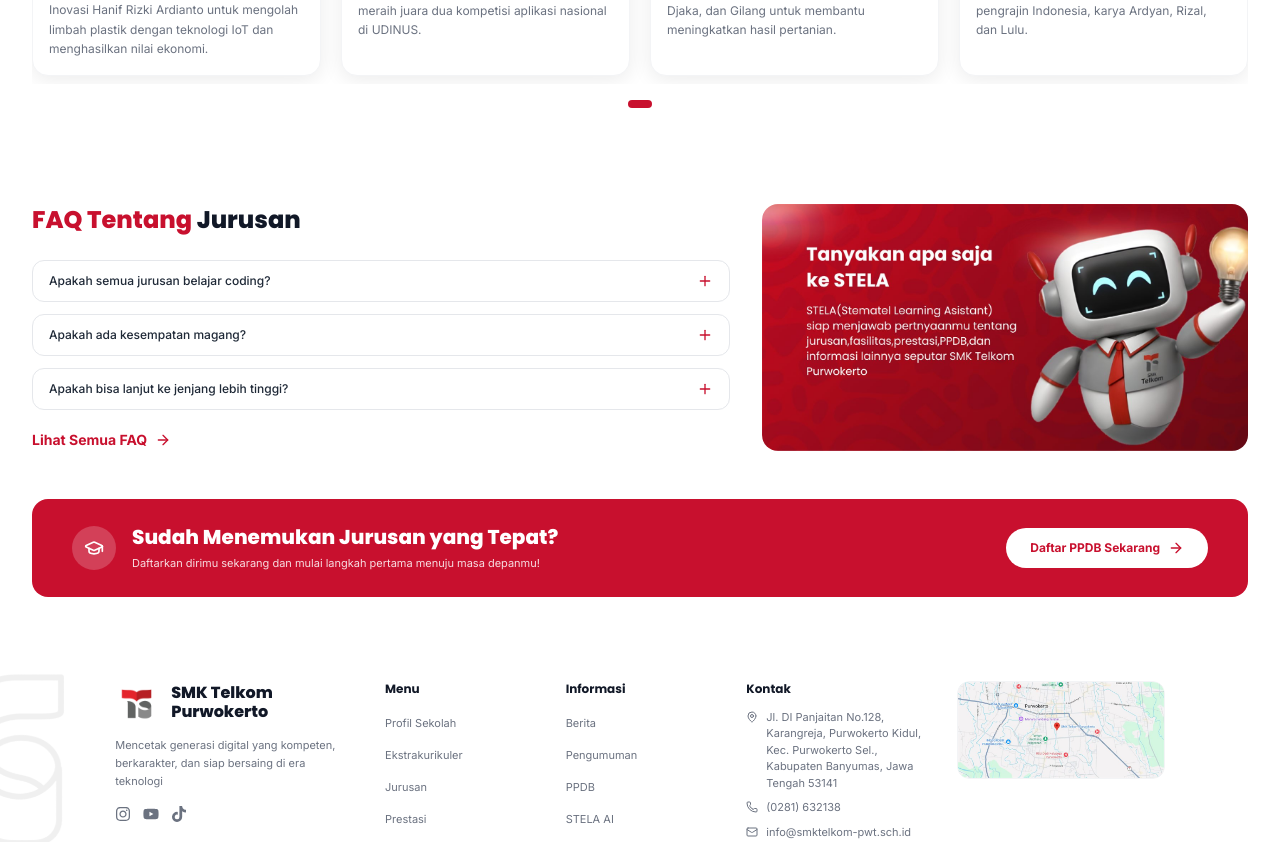
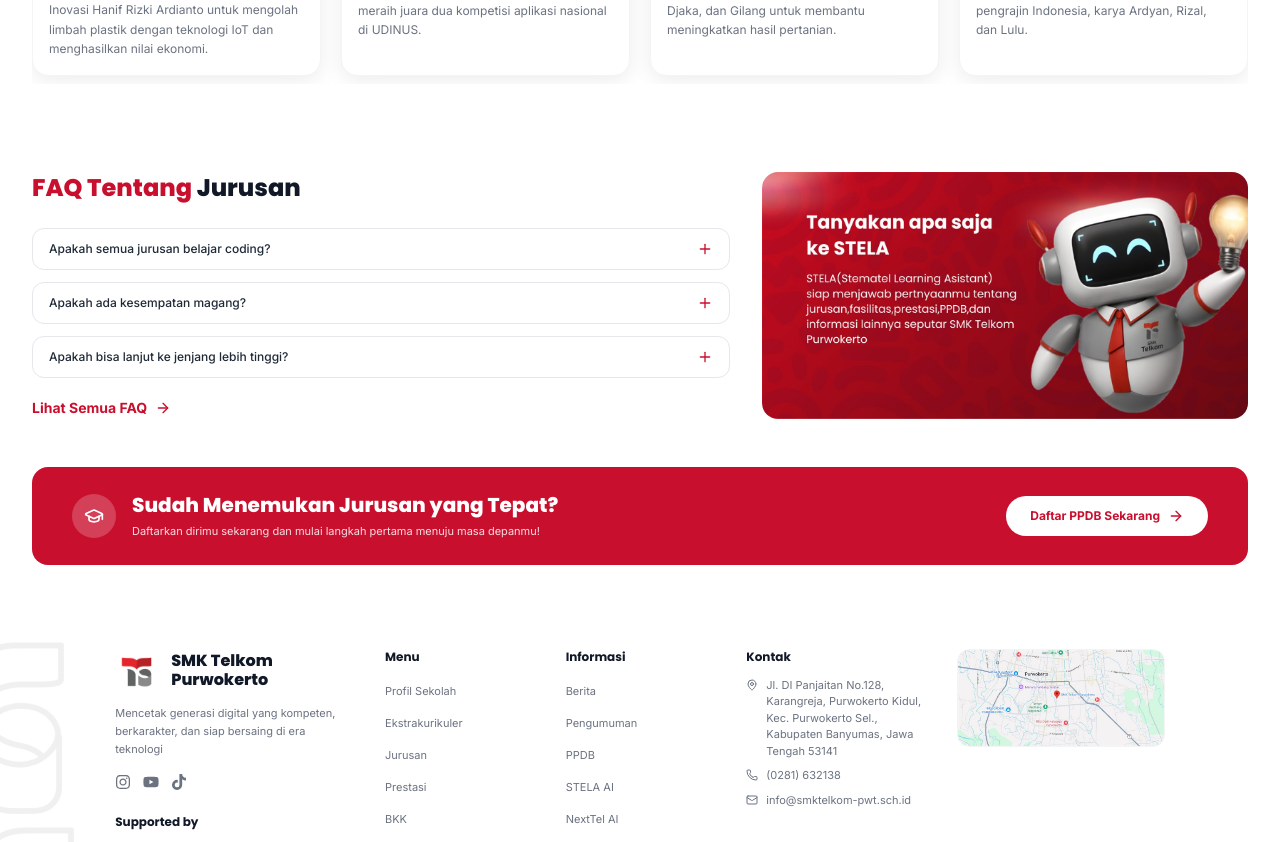
Before and after one commit to KiandrAHD/smk-telkom-purwokerto, a React (Vite) app in the folder frontend/: page /jurusan in a window 1280 px wide. Shown: the part 2341-3183 px from the top of the page. Built offline with nearby package versions, Linux system fonts and the light colour scheme.

Commit message:
fix: rapikan profil sekolah dan animasi navigasi guru

```diff
--- a/frontend/scripts/uji-tautan-konten-publik.mjs
+++ b/frontend/scripts/uji-tautan-konten-publik.mjs
@@ -93,6 +93,14 @@ try {
     assert.ok(item.description && item.author && item.sourceUrl, 'Proyek harus menyertakan deskripsi, pembuat, dan sumber.');
     assert.ok(projectDetail.some((detail) => detail.title === item.title && detail.sourceUrl === item.sourceUrl && detail.image === item.image), 'Kartu harus menuju detail dengan sumber yang sama.');
   }
+  const { default: Showcase } = await server.ssrLoadModule('/src/components/jurusan/JurusanShowcaseSection.jsx');
+  const showcase = render(Showcase, {});
+  assert.equal((showcase.match(/href="\/jurusan\/project\//g) || []).length, 4, 'Empat proyek tetap dapat dibuka tanpa indikator.');
+  assert.ok(!showcase.includes('Ke slide project'), 'Showcase Jurusan tidak menampilkan indikator pil.');
+  const { default: Carousel } = await server.ssrLoadModule('/src/components/PrestasiCarousel.jsx');
+  const carouselProps = { items: [{ id: 'uji' }], renderCard: () => createElement('p', null, 'Kartu uji') };
+  assert.ok(render(Carousel, carouselProps).includes('Ke slide prestasi'), 'Indikator carousel lainnya tetap tersedia.');
+  assert.ok(!render(Carousel, { ...carouselProps, showIndicators: false }).includes('Ke slide prestasi'));
   const { default: DetailLayout } = await server.ssrLoadModule('/src/components/DetailLayout.jsx');
   const detail = render(DetailLayout, { item: projectDetail[0], backTo: '/jurusan', backLabel: 'Jurusan' });
   assert.ok(!detail.includes('Lihat sumber'), 'Detail proyek pada screenshot juga tidak menampilkan tombol sumber.');
@@ -105,7 +113,7 @@ try {
     assert.ok(!render(Hero, {}).includes('Lihat sumber'));
   }
 
-  console.log('Lulus: deduplikasi proyek, informasi hari ini/batas WIB/status, loading/error, tombol sumber, maksimal tiga prestasi, dan timeline.');
+  console.log('Lulus: empat proyek tanpa indikator, indikator carousel lain, deduplikasi, informasi hari ini/batas WIB/status, loading/error, tombol sumber, maksimal tiga prestasi, dan timeline.');
 } finally {
   await server.close();
 }
--- a/frontend/src/components/PrestasiCarousel.jsx
+++ b/frontend/src/components/PrestasiCarousel.jsx
@@ -21,7 +21,7 @@ const getCarouselIndex = (scrollLeft, maxScroll, step, groups) => {
     ? previous : next;
 };
 
-const PrestasiCarousel = ({ items, renderCard, labels = {} }) => {
+const PrestasiCarousel = ({ items, renderCard, labels = {}, showIndicators = true }) => {
   const { t } = useLanguage();
   const trackRef = useRef(null);
   const stepRef = useRef(1);
@@ -146,8 +146,8 @@ const PrestasiCarousel = ({ items, renderCard, labels = {} }) => {
         ))}
       </div>
 
-      {/* Indikator carousel */}
-      <div className="mt-6 flex items-center justify-center gap-2">
+      {/* Panah tetap tersedia pada layar kecil meskipun indikator disembunyikan. */}
+      {(groups > 1 || showIndicators) && <div className="mt-6 flex items-center justify-center gap-2">
         {groups > 1 && <button
           type="button"
           onClick={() => goTo(active - 1)}
@@ -155,7 +155,7 @@ const PrestasiCarousel = ({ items, renderCard, labels = {} }) => {
           aria-label={t(labels.previous || 'Prestasi sebelumnya')}
           className="mr-2 flex h-11 w-11 shrink-0 items-center justify-center rounded-full border border-dark-200 bg-white text-primary transition-colors hover:border-primary disabled:cursor-not-allowed disabled:opacity-40 focus-visible:outline-2 focus-visible:outline-offset-2 focus-visible:outline-primary"
         ><ChevronLeft className="h-5 w-5" aria-hidden="true" /></button>}
-        {Array.from({ length: groups }).map((_, i) => (
+        {showIndicators && Array.from({ length: groups }).map((_, i) => (
           <button
             key={i}
             type="button"
@@ -174,7 +174,7 @@ const PrestasiCarousel = ({ items, renderCard, labels = {} }) => {
           aria-label={t(labels.next || 'Prestasi berikutnya')}
           className="ml-2 flex h-11 w-11 shrink-0 items-center justify-center rounded-full border border-dark-200 bg-white text-primary transition-colors hover:border-primary disabled:cursor-not-allowed disabled:opacity-40 focus-visible:outline-2 focus-visible:outline-offset-2 focus-visible:outline-primary"
         ><ChevronRight className="h-5 w-5" aria-hidden="true" /></button>}
-      </div>
+      </div>}
     </>
   );
 };
--- a/frontend/src/components/jurusan/JurusanShowcaseSection.jsx
+++ b/frontend/src/components/jurusan/JurusanShowcaseSection.jsx
@@ -21,7 +21,7 @@ const JurusanShowcaseSection = () => {
         </h2>
 
         {/* Carousel native yang sama dengan prestasi: setiap proyek hanya dirender sekali, tanpa putaran ulang. */}
-        <PrestasiCarousel items={items}
+        <PrestasiCarousel items={items} showIndicators={false}
           labels={{ previous: 'Project sebelumnya', next: 'Project berikutnya', slide: 'Ke slide project {number}' }}
           renderCard={(item) => (
               <Link
--- a/frontend/src/components/tentang/TentangKepalaSekolahSection.jsx
+++ b/frontend/src/components/tentang/TentangKepalaSekolahSection.jsx
@@ -66,7 +66,8 @@ const TentangKepalaSekolahSection = () => {
           <h2 className="font-heading text-base font-extrabold text-primary min-[1660px]:ml-[51px] min-[1660px]:mt-[14px] min-[1660px]:text-[32px] min-[1660px]:leading-[40px]">{t("Guru & Tenaga Pendidik")} </h2>
           <p className="mt-2 text-[11px] leading-relaxed text-dark-500 min-[1660px]:sr-only">{t("Jabatan organisasi mengikuti SK Pengawakan 2026/2027; mata pelajaran tidak tercantum dalam SK.")} </p>
 
-          <div className="mt-4 grid grid-cols-1 gap-4 min-[400px]:grid-cols-2 xl:grid-cols-4 min-[1660px]:ml-[45px] min-[1660px]:mt-[38px] min-[1660px]:grid-cols-[repeat(4,206px)] min-[1660px]:gap-5">
+          {/* Key memulai ulang animasi masuk ketika halaman guru berubah. */}
+          <div key={`${currentPage}-${perPage}`} className="mt-4 grid animate-masuk-halaman grid-cols-1 gap-4 motion-reduce:animate-none min-[400px]:grid-cols-2 xl:grid-cols-4 min-[1660px]:ml-[45px] min-[1660px]:mt-[38px] min-[1660px]:grid-cols-[repeat(4,206px)] min-[1660px]:gap-5">
             {shown.map((guru, i) => (
               <Link
                 key={guru.nama}
@@ -96,6 +97,7 @@ const TentangKepalaSekolahSection = () => {
               </Link>
             ))}
           </div>
+          <span className="sr-only" aria-live="polite">{t('Halaman {page} dari {total}', { page: currentPage + 1, total: pages })}</span>
 
           {/* Indikator carousel — hanya muncul kalau gurunya lebih dari satu halaman */}
           {pages > 1 && (
--- a/frontend/src/pages/TentangPage.jsx
+++ b/frontend/src/pages/TentangPage.jsx
@@ -9,7 +9,6 @@ import RibbonDivider from '../components/RibbonDivider';
 import TentangKepalaSekolahSection from '../components/tentang/TentangKepalaSekolahSection';
 import StelaAISection from '../components/StelaAISection';
 import CTASection from '../components/CTASection';
-import AchievementsSection from '../components/AchievementsSection';
 
 const ProfileSekolahPage = () => (
   <MainLayout>
@@ -31,9 +30,6 @@ const ProfileSekolahPage = () => (
       <TentangKepalaSekolahSection />
     </Reveal>
     <Reveal>
-      <AchievementsSection />
-    </Reveal>
-    <Reveal>
       <StelaAISection />
     </Reveal>
     <Reveal>
```
